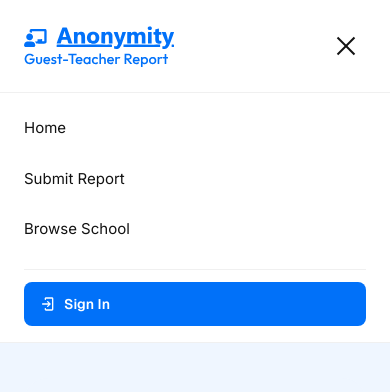
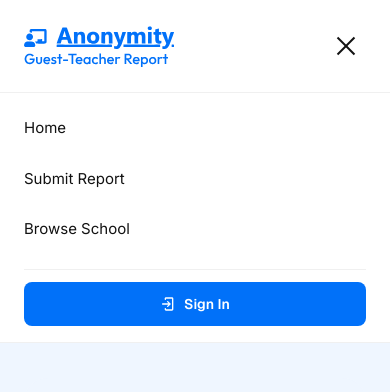
Before and after one commit to AshimaSharma123/anonymity_, a Next.js app: page / in a window 390 px wide. Both pictures are taken after a click on the button "Toggle menu". Shown: the top 392 px of the page. Built offline with nearby package versions, Linux system fonts and the light colour scheme.

Commit message:
Fix mobile menu clickability by adding pointer events

```diff
--- a/app/components/Header.tsx
+++ b/app/components/Header.tsx
@@ -56,8 +56,8 @@ export default function Header() {
       </div>
 
       {isMenuOpen && (
-        <nav className="sm:hidden bg-white border-t border-black/6 animate-in slide-in-from-top-2 duration-300">
-          <div className="max-w-[1440px] mx-auto px-6 py-4 flex flex-col gap-3">
+        <nav className="sm:hidden bg-white border-t border-black/6 relative z-40 pointer-events-auto">
+          <div className="max-w-[1440px] mx-auto px-6 py-4 flex flex-col gap-3 pointer-events-auto">
             <Link
               href="/"
               onClick={closeMenu}
@@ -83,7 +83,7 @@ export default function Header() {
               <Link
                 href="/login"
                 onClick={closeMenu}
-                className="flex items-center gap-2 px-4 py-3 bg-[#0171F9] text-white text-sm font-semibold rounded-lg hover:bg-blue-700 transition-colors"
+                className="flex items-center justify-center gap-2 px-4 py-3 bg-[#0171F9] text-white text-sm font-semibold rounded-lg hover:bg-blue-700 transition-colors"
               >
                 <svg width="16" height="16" viewBox="0 0 16 16" fill="none" xmlns="http://www.w3.org/2000/svg">
                   <path d="M6.0013 1.33337H12.0013C12.7346 1.33337 13.3346 1.93337 13.3346 2.66671V13.3334C13.3346 14.0667 12.7346 14.6667 12.0013 14.6667H6.0013C5.26797 14.6667 4.66797 14.0667 4.66797 13.3334V12.6667C4.66797 12.4899 4.73821 12.3203 4.86323 12.1953C4.98826 12.0703 5.15782 12 5.33464 12C5.51145 12 5.68102 12.0703 5.80604 12.1953C5.93106 12.3203 6.0013 12.4899 6.0013 12.6667V13.3334H12.0013V2.66671H6.0013V3.33337C6.0013 3.51019 5.93106 3.67975 5.80604 3.80478C5.68102 3.9298 5.51145 4.00004 5.33464 4.00004C5.15782 4.00004 4.98826 3.9298 4.86323 3.80478C4.73821 3.67975 4.66797 3.51019 4.66797 3.33337V2.66671C4.66797 1.93337 5.26797 1.33337 6.0013 1.33337Z" fill="white"/>
```
